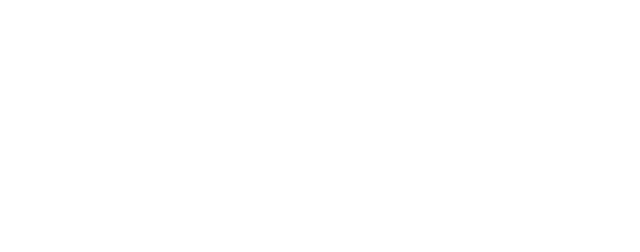
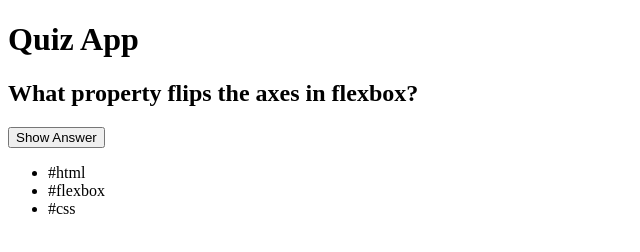
Before and after one commit to akyil88/Quiz-App, a plain HTML site: page index.html in a window 1280 px wide. Shown: the whole page, without its empty margins (0-640 px from the left). Drawn offline with Linux system fonts and the light colour scheme.

Commit message:
Homepage Ausgebaut

```diff
--- a/index.html
+++ b/index.html
@@ -7,5 +7,27 @@
     <title>Homepage</title>
   </head>
 
-  <body></body>
+  <body>
+    <header>
+      <h1>Quiz App</h1>
+    </header>
+
+    <main>
+      <section>
+        <div class="Card--decoration"></div>
+        <h2>What property flips the axes in flexbox?</h2>
+        <button>Show Answer</button>
+
+        <ul ="card--taglist">
+          <li>#html</li>
+          <li>#flexbox</li>
+          <li>#css</li>
+        </ul>
+      </section>
+    </main>
+
+    <footer>
+      <nav></nav>
+    </footer>
+  </body>
 </html>
```
